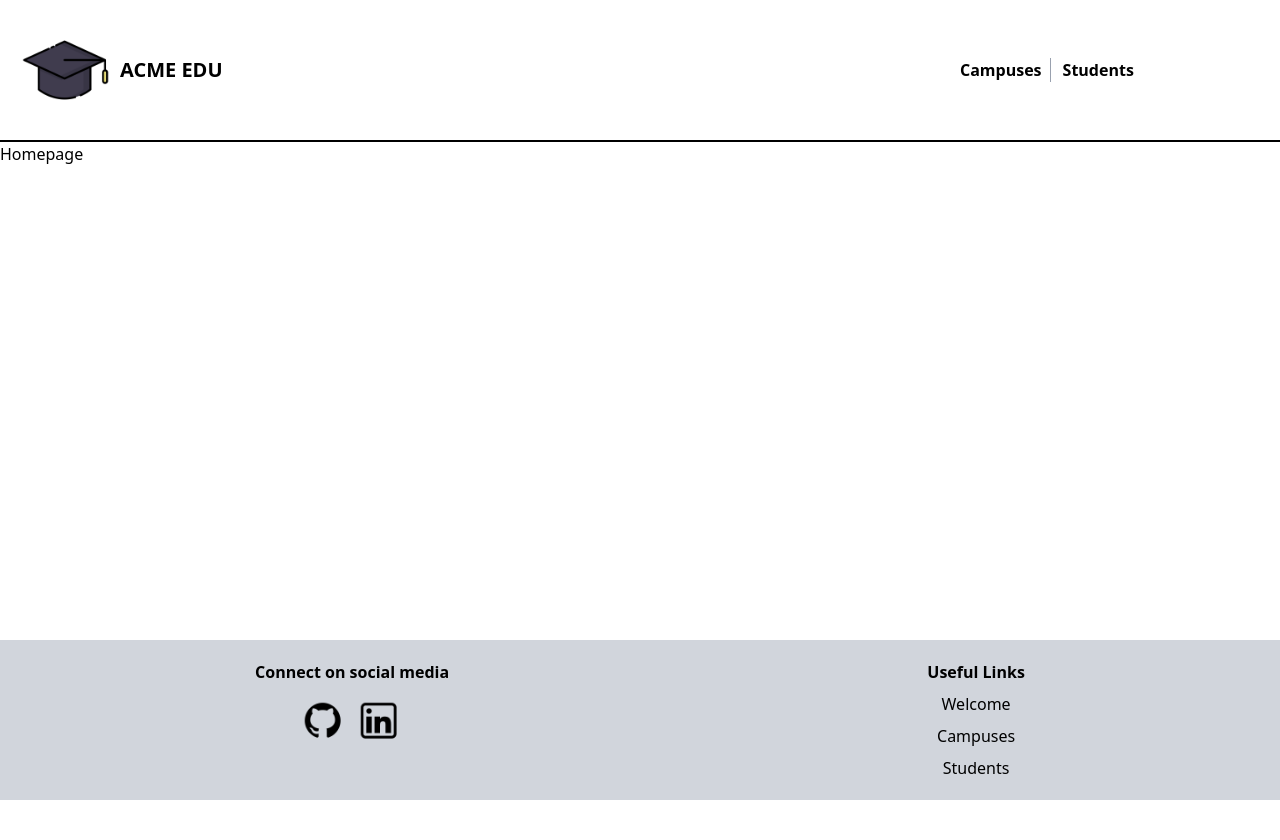
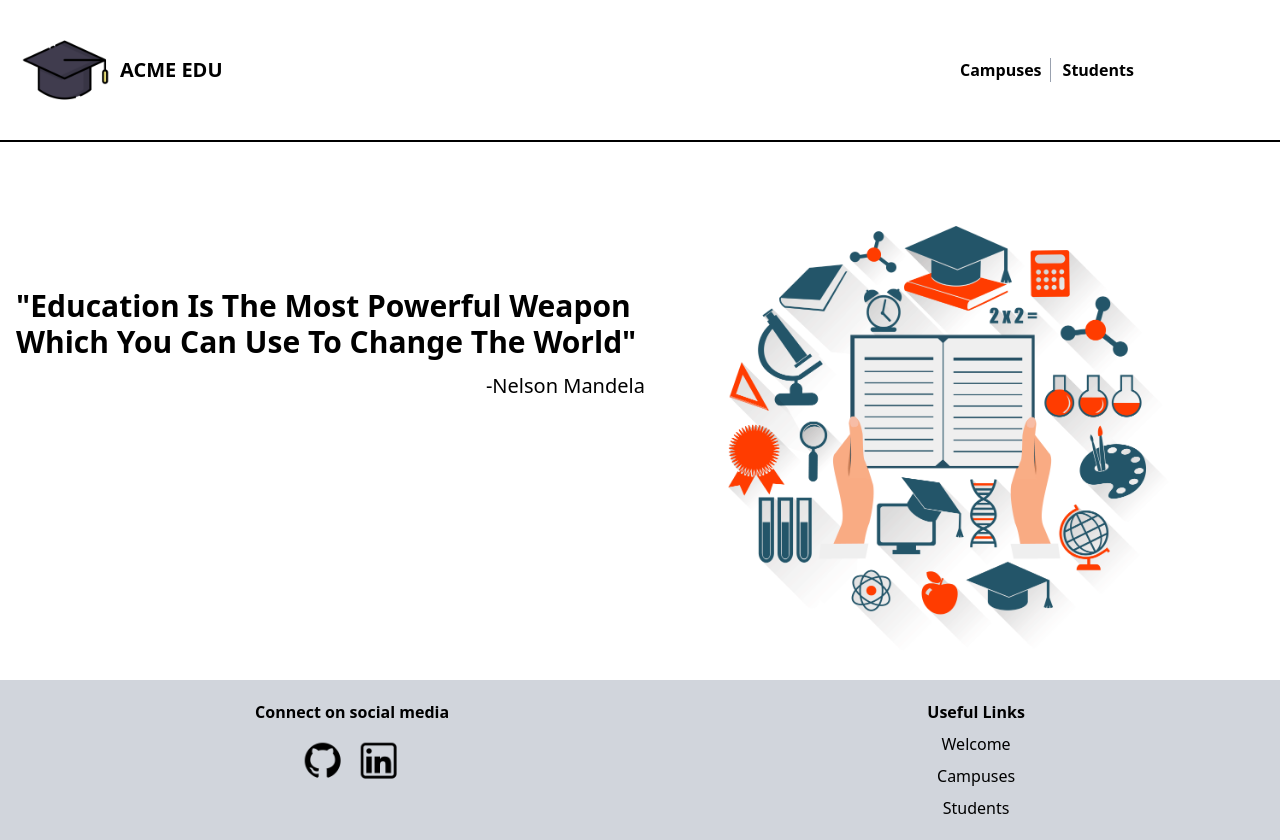
Before and after one commit to alejandro-baez/Student-Campus-Enrollment, a React (Vite) app in the folder Frontend/: page / in a window 1280 px wide. Before the commit the page ends 800 px from the top, so only its background shows below. Built offline with nearby package versions, Linux system fonts and the light colour scheme.

Commit message:
First draft of welcome page

```diff
--- a/Frontend/src/components/Homepage.jsx
+++ b/Frontend/src/components/Homepage.jsx
@@ -1,8 +1,20 @@
 import React from 'react'
+import Banner from '../assets/Banner.png'
 
 const Homepage = () => {
   return (
-    <div>Homepage</div>
+    <section className='flex section-container mt-[5%]'>
+        {/* left side */}
+        <div className='flex flex-col mt-[5%]'>
+            <div className='font-bold text-3xl'>"Education Is The Most Powerful Weapon Which You Can Use To Change The World"</div>
+            <span className='flex justify-end mt-3 px-1.5 text-xl'>-Nelson Mandela</span>
+        </div>
+
+        {/* right side */}
+        <div>
+            <img src={Banner} alt="collage of education related materials" className='w-300' />
+        </div>
+    </section>
   )
 }
 
```
Also changed, not shown: Frontend/src/components/Navbar.jsx (+0 -15 lines), Frontend/src/assets/Banner.png (added).
